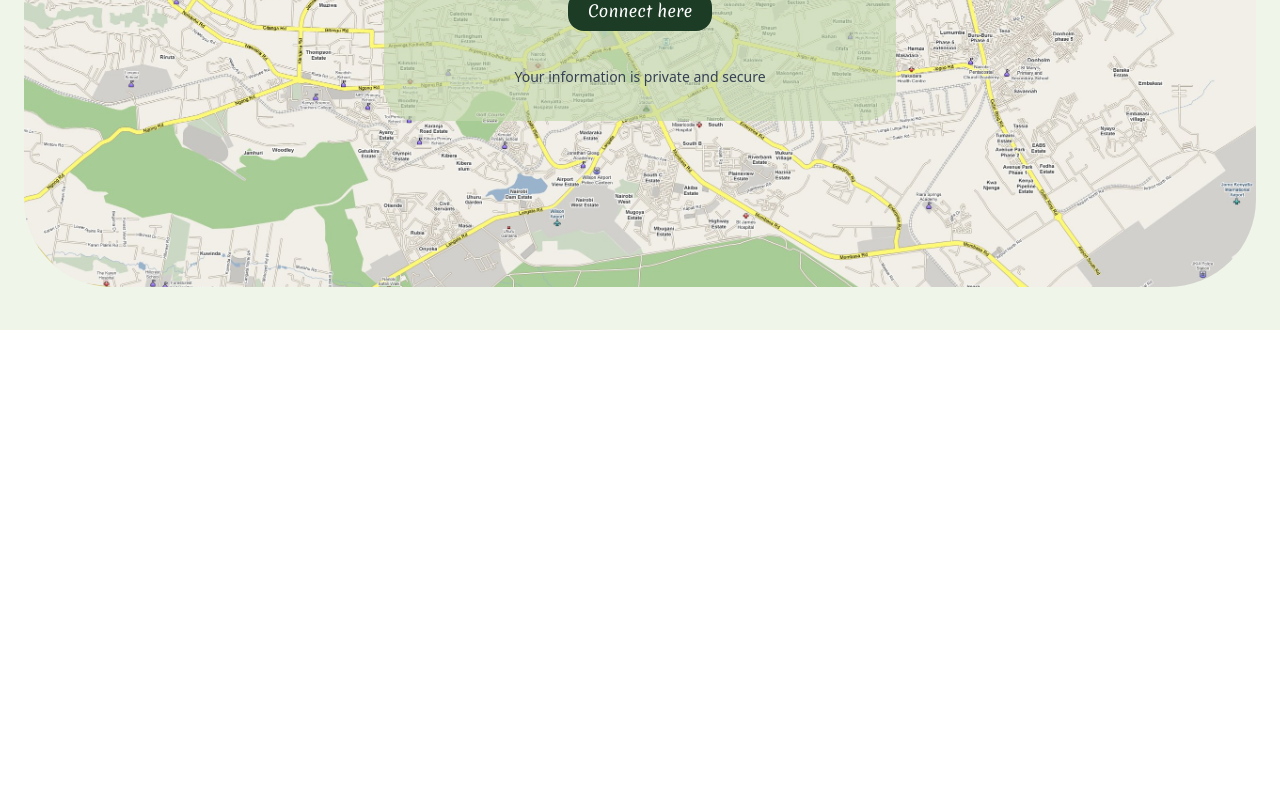
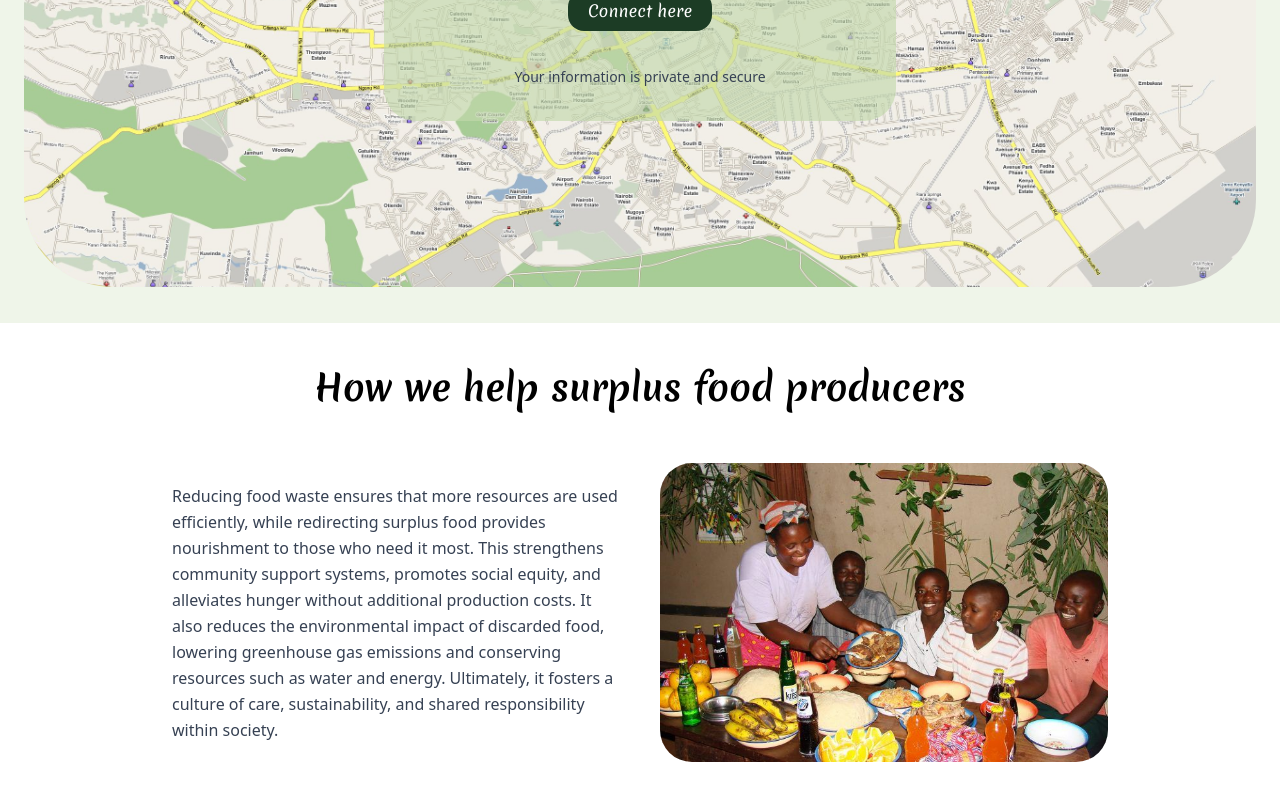
Before and after one commit to Lord-Abiolla/feed-jamii, a React (Vite) app: page / in a window 1280 px wide. Shown: the part 470-1270 px from the top of the page. Before the commit the page ends 800 px from the top, so only its background shows below. Built offline with nearby package versions, Linux system fonts and the light colour scheme; a web font is replaced by a local one.

Commit message:
Build a section of main page

```diff
--- a/src/components/Body.jsx
+++ b/src/components/Body.jsx
@@ -1,5 +1,6 @@
 import Header from "./layouts/Header";
 import HeroSection from "./layouts/HeroSection";
+import MainSection from "./layouts/MainSection";
 
 
 function Body() {
@@ -7,6 +8,7 @@ function Body() {
         <div className="bg-[#EFF5E9] min-h-screen">
             <Header />
             <HeroSection />
+            <MainSection />
         </div>
     )
 }
--- /dev/null
+++ b/src/components/layouts/MainSection.jsx
@@ -0,0 +1,37 @@
+import party from '../../assets/fparty1.jpg';
+
+function MainSection() {
+    return (
+        <>
+            <div className="mt-3 p-4 bg-white flex flex-col items-center overflow-x-hidden">
+                <h1 className="text-3xl sm:text-4xl font-bold font-merienda p-7 text-center">
+                    How we help surplus food producers
+                </h1>
+                <div className="flex flex-col md:flex-row gap-10 p-7 items-center max-w-full">
+                    <div className="flex-1 flex justify-center items-center">
+                        <p className="text-gray-700 leading-relaxed text-sm sm:text-base break-words text-center md:text-left max-w-md">
+                            Reducing food waste ensures that more resources are used efficiently,
+                            while redirecting surplus food provides nourishment to those who need it most.
+                            This strengthens community support systems, promotes social equity, and alleviates
+                            hunger without additional production costs. It also reduces the environmental impact
+                            of discarded food, lowering greenhouse gas emissions and conserving resources such as
+                            water and energy. Ultimately, it fosters a culture of care, sustainability, and shared
+                            responsibility within society.
+                        </p>
+                    </div>
+
+                    <div className="flex-1 flex justify-center">
+                        <img
+                            className="rounded-4xl max-w-[90%] md:max-w-md h-auto"
+                            src={party}
+                            alt="food party"
+                        />
+                    </div>
+                </div>
+            </div>
+        </>
+    );
+}
+
+
+export default MainSection;
```
Also changed, not shown: src/assets/fparty1.jpg (added).
